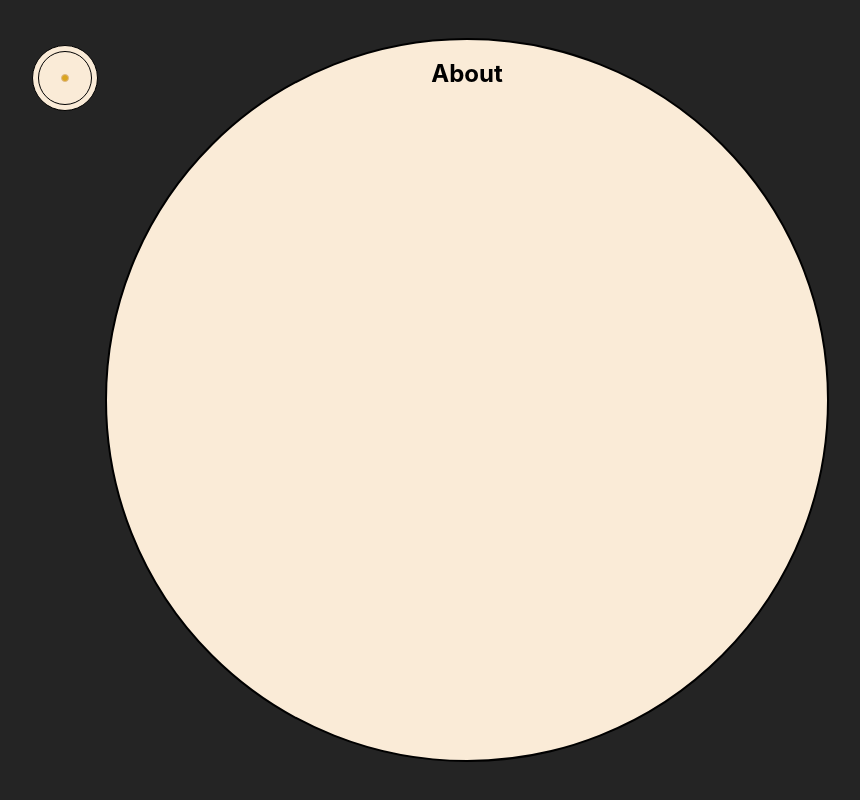
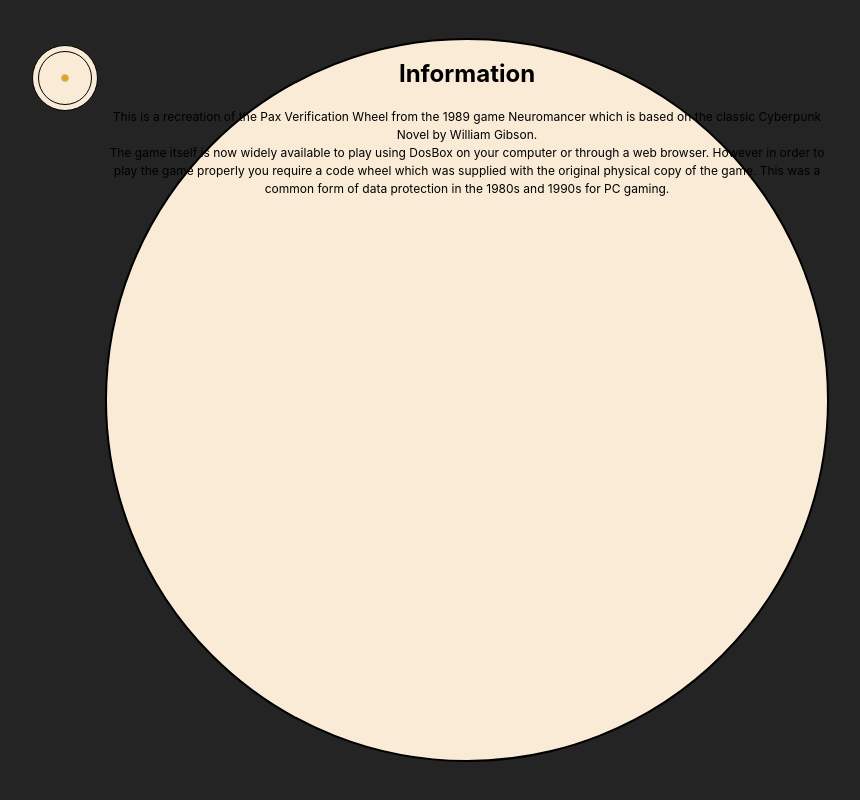
Before and after one commit to hkcwby/code-wheel, a React (Vite) app: page / in a window 1280 px wide. Both pictures are taken after a click on the picture 278 px from the left and 78 px from the top of the page. Shown: the whole page, without its empty margins (213-1073 px from the left). Built offline with nearby package versions, Linux system fonts and the light colour scheme.

Commit message:
planning out the information panel

```diff
--- a/src/components/Info.jsx
+++ b/src/components/Info.jsx
@@ -1,7 +1,19 @@
 function Info() {
   return (
     <div id="outer-wheel">
-      <h1>About</h1>
+      <h1>Information</h1>
+      <div>
+        This is a recreation of the Pax Verification Wheel from the 1989 game
+        Neuromancer which is based on the classic Cyberpunk Novel by William
+        Gibson.
+      </div>
+      <div>
+        The game itself is now widely available to play using DosBox on your
+        computer or through a web browser. However in order to play the game
+        properly you require a code wheel which was supplied with the original
+        physical copy of the game. This was a common form of data protection in
+        the 1980s and 1990s for PC gaming.
+      </div>
     </div>
   );
 }
```
